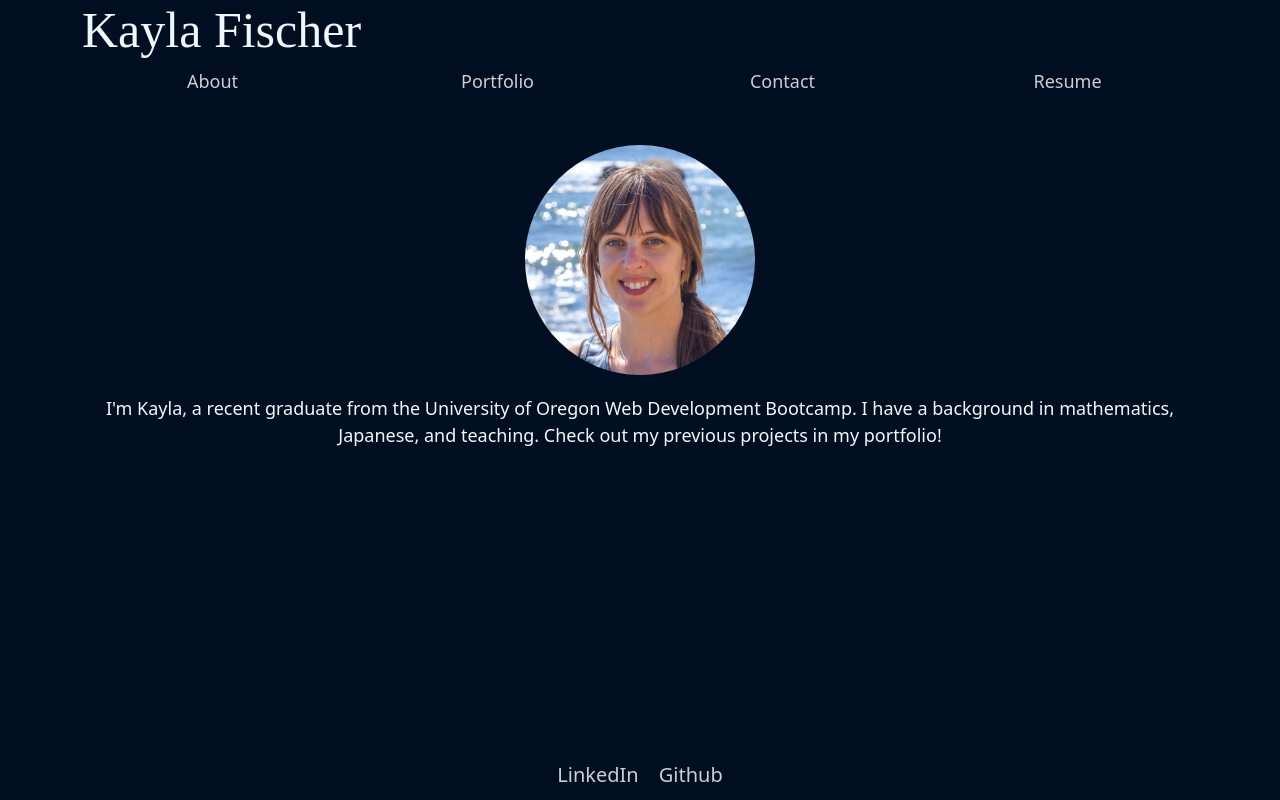
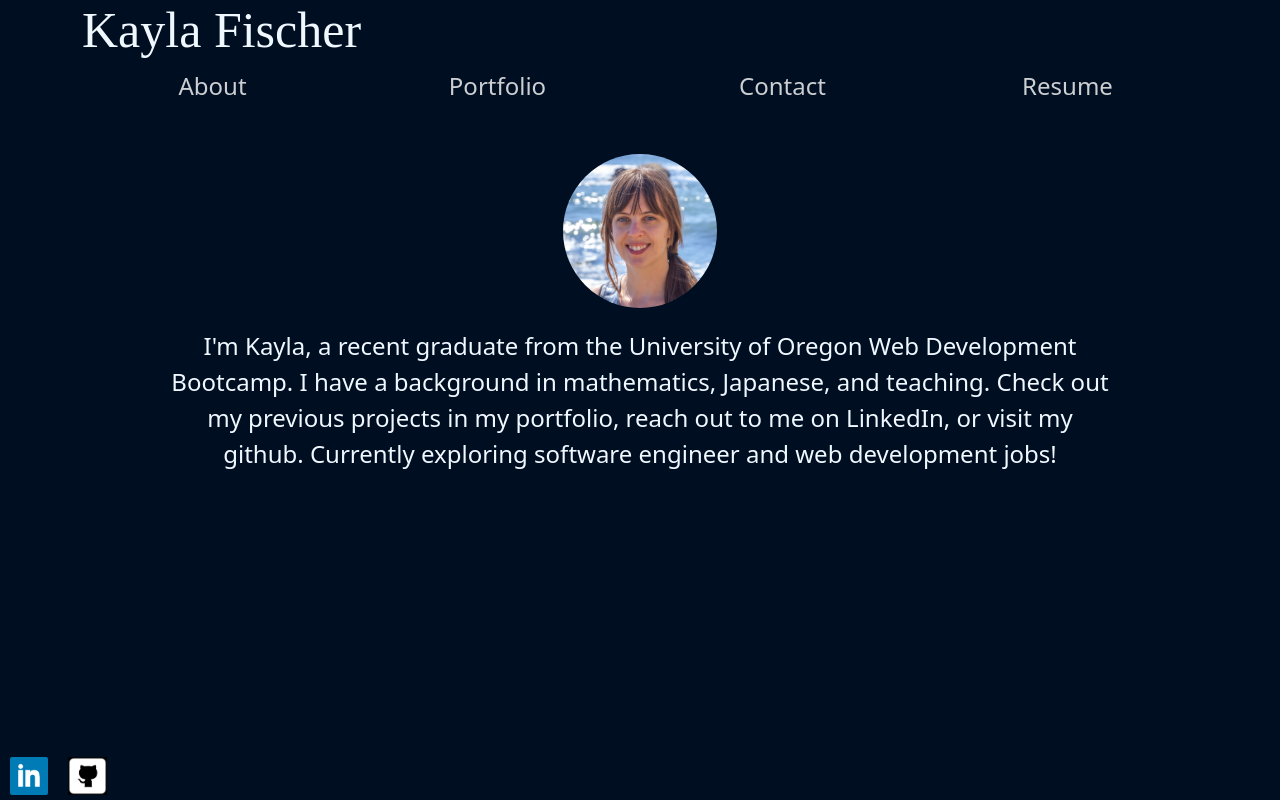
Before and after one commit to kfisch2/my-portfolio, a React (Create React App) app: page / in a window 1280 px wide. Built offline with nearby package versions, Linux system fonts and the light colour scheme; a web font is replaced by a local one.

Commit message:
logos added

```diff
--- a/src/components/About.js
+++ b/src/components/About.js
@@ -8,7 +8,9 @@ export default function About() {
       <div>
         I'm Kayla, a recent graduate from the University of Oregon Web
         Development Bootcamp. I have a background in mathematics, Japanese, and
-        teaching. Check out my previous projects in  my portfolio!
+        teaching. Check out my previous projects in my portfolio, reach out to
+        me on LinkedIn, or visit my github. Currently exploring software engineer
+        and web development jobs!
       </div>
     </div>
   );
--- a/src/components/Footer.js
+++ b/src/components/Footer.js
@@ -1,21 +1,26 @@
 import React from "react";
+import linkedIn from '../images/linkedin.png'
+import github from '../images/github.png'
 
 export default function Footer(props) {
   const urls = [
     {
       name: "LinkedIn",
       link: "https://www.linkedin.com/in/kayla-fischer-679200109/",
+      logo: linkedIn
     },
     {
       name: "Github",
       link: "https://www.github.com/kfisch2",
+      logo: github
+
     },
   ];
   return (
     <footer>
       {urls.map((url) => (
-          <a key={url.name} className="links" href={url.link} target="_blank" rel="noreferrer" style={{textDecoration: 'none'}}>
-            {url.name}
+          <a key={url.name} href={url.link} target="_blank" rel="noreferrer" style={{textDecoration: 'none'}} className="social">
+            <img className="logo" src={url.logo}></img>
           </a>
       ))}
     </footer>
--- a/src/components/Portfolio.js
+++ b/src/components/Portfolio.js
@@ -12,7 +12,7 @@ export default function Portfolio() {
       id: 0,
       name: "Genu",
       description:
-        "Website generator for restaurants featuring a menu items with photos, contact information, and any additional details they wish to include. The user will be provided with a unique link to their restaurant's website!",
+        "Website generator for restaurants featuring menu items with photos, contact information, and any additional details they wish to include. The user will be provided with a unique link to their restaurant's website!",
       photo: genu,
       deploy: "https://codetrip-33a81.web.app/",
       github: "https://github.com/Hephaestus01/codetrip-project-3",
@@ -21,7 +21,7 @@ export default function Portfolio() {
       id: 1,
       name: "Rhythm In Region",
       description:
-        "Want to go to a concert but you aren't sure of a specific artist to see? Enter your favorite genre and your city to find concerts near you!",
+        "Want to go to a concert but you aren't sure who to see? Enter your city and favorite genre to generate a list of artists and a few samples of their music!",
       photo: rIr,
       deploy: "https://bin-ostrowski.github.io/rhythm-in-region/",
       github: "https://github.com/kfisch2/rhythm-in-region",
@@ -46,13 +46,16 @@ export default function Portfolio() {
     },
   ];
 
-  {/* makes carousel controlled when modal activated */}
+  {
+    /* makes carousel controlled when modal activated */
+  }
   const [index, setIndex] = useState(0);
   const handleSelect = (selectedIndex, e) => {
     setIndex(selectedIndex);
   };
 
   return (
+    <>
       <Carousel activeIndex={index} onSelect={handleSelect}>
         {projects.map((project, i) => {
           return (
@@ -62,5 +65,6 @@ export default function Portfolio() {
           );
         })}
       </Carousel>
+    </>
   );
 }
--- a/src/index.css
+++ b/src/index.css
@@ -45,17 +45,19 @@ nav {
 }
 
 footer {
-  text-align: center;
-  font-size: 20px;
+  text-align: left;
   position: absolute;
-  bottom: 0px;
+  bottom: 5px;
   width: 100%;
-  height: 2.5rem;
-  justify-content: space-between;
+  justify-content: space-between;;
 }
 
 footer a {
   padding: 10px;
+}
+
+.logo {
+  width: 7%;
 }
 
 textarea {
@@ -92,6 +94,10 @@ li {
   backdrop-filter: blur(10px);
 }
 
+.carousel-indicators button {
+  display: none;
+}
+
 .carousel-item img {
   max-width: 75vw;
   max-height: 90vh;
@@ -117,10 +123,9 @@ li {
 }
 
 .about div {
-  font-size: large;
   color: aliceblue;
-  margin-right: 100px;
-  margin-left: 100px;
+  margin-right: 50px;
+  margin-left: 50px;
 }
 
 .about img {
@@ -135,5 +140,32 @@ code {
     monospace;
 }
 
-@media (max-width: 768px) {
+/* desktop view */
+@media (min-width: 768px) {
+  .carousel-item img {
+    max-width: 45vw;
+    max-height: 65vh;
+  }
+
+  nav {
+    font-size: x-large;
+  }
+
+  .about img {
+    width: 12%;
+  }
+
+  .about div {
+    font-size: x-large;
+    margin-left: 170px;
+    margin-right: 170px;
+  }
+
+  footer {
+    font-size: large;
+  }
+
+  .logo {
+    width: 3%;
+  }
 }
```
Also changed, not shown: src/images/github.png (added), src/images/linkedin.png (added). Lines whose indentation alone changed are shown as unchanged.
